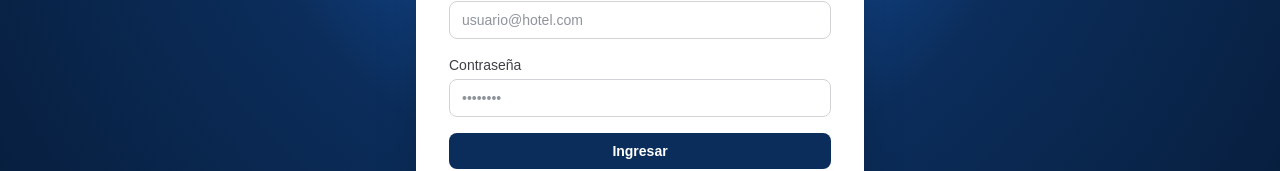
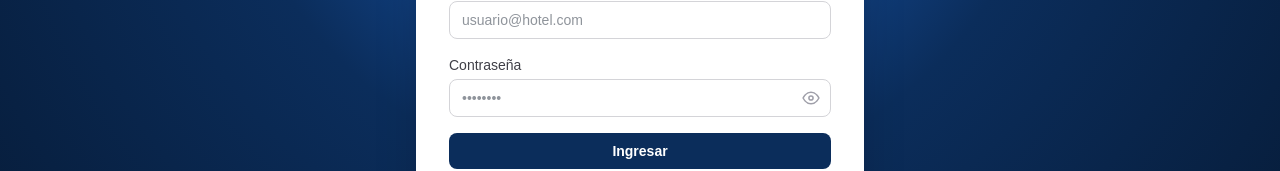
Before and after one commit to anarella3112/hotel-inventory, a Next.js app: page /login in a window 1280 px wide. Shown: the part 232-403 px from the top of the page. Built offline with nearby package versions, Linux system fonts and the light colour scheme; no server answers.

Commit message:
feat: toggle password visibility on login

```diff
--- a/src/app/login/page.tsx
+++ b/src/app/login/page.tsx
@@ -1,6 +1,6 @@
 "use client";
 
-import { useActionState } from "react";
+import { useActionState, useState } from "react";
 import Link from "next/link";
 import { login, type AuthState } from "@/lib/actions/auth";
 import { BrandLogo } from "@/components/brand-logo";
@@ -9,6 +9,7 @@ const initialState: AuthState = {};
 
 export default function LoginPage() {
   const [state, formAction, pending] = useActionState(login, initialState);
+  const [showPassword, setShowPassword] = useState(false);
 
   return (
     <div className="flex min-h-full items-center justify-center bg-[radial-gradient(circle_at_top,#1e6bd6_0%,#0b2d5b_52%,#071d3b_100%)] p-4">
@@ -53,15 +54,34 @@ export default function LoginPage() {
             >
               Contraseña
             </label>
+            <div className="relative">
               <input
                 id="password"
                 name="password"
-              type="password"
+                type={showPassword ? "text" : "password"}
                 required
                 autoComplete="current-password"
                 placeholder="••••••••"
-              className="w-full rounded-lg border border-zinc-300 px-3 py-2 text-sm outline-none focus:border-[#1E6BD6] focus:ring-2 focus:ring-[#cfe0fb]"
+                className="w-full rounded-lg border border-zinc-300 px-3 py-2 pr-10 text-sm outline-none focus:border-[#1E6BD6] focus:ring-2 focus:ring-[#cfe0fb]"
               />
+              <button
+                type="button"
+                onClick={() => setShowPassword((visible) => !visible)}
+                aria-label={showPassword ? "Ocultar contraseña" : "Mostrar contraseña"}
+                className="absolute inset-y-0 right-0 flex w-10 items-center justify-center text-zinc-400 transition hover:text-[#0B2D5B]"
+              >
+                {showPassword ? (
+                  <svg aria-hidden="true" viewBox="0 0 24 24" className="h-5 w-5" fill="none" stroke="currentColor" strokeWidth="1.8">
+                    <path d="M3 3l18 18M10.6 10.7a2 2 0 0 0 2.7 2.7M9.9 5.2A10.8 10.8 0 0 1 12 5c5 0 8.5 4.2 9.5 7a15 15 0 0 1-3 4.4M6.2 6.2C3.9 7.7 2.6 10 2.5 12c1 2.8 4.5 7 9.5 7 1.2 0 2.4-.2 3.4-.6" strokeLinecap="round" strokeLinejoin="round" />
+                  </svg>
+                ) : (
+                  <svg aria-hidden="true" viewBox="0 0 24 24" className="h-5 w-5" fill="none" stroke="currentColor" strokeWidth="1.8">
+                    <path d="M2.5 12S6 5 12 5s9.5 7 9.5 7-3.5 7-9.5 7-9.5-7-9.5-7Z" />
+                    <circle cx="12" cy="12" r="2.5" />
+                  </svg>
+                )}
+              </button>
+            </div>
           </div>
           <button
             type="submit"
```
Lines whose indentation alone changed are shown as unchanged.
